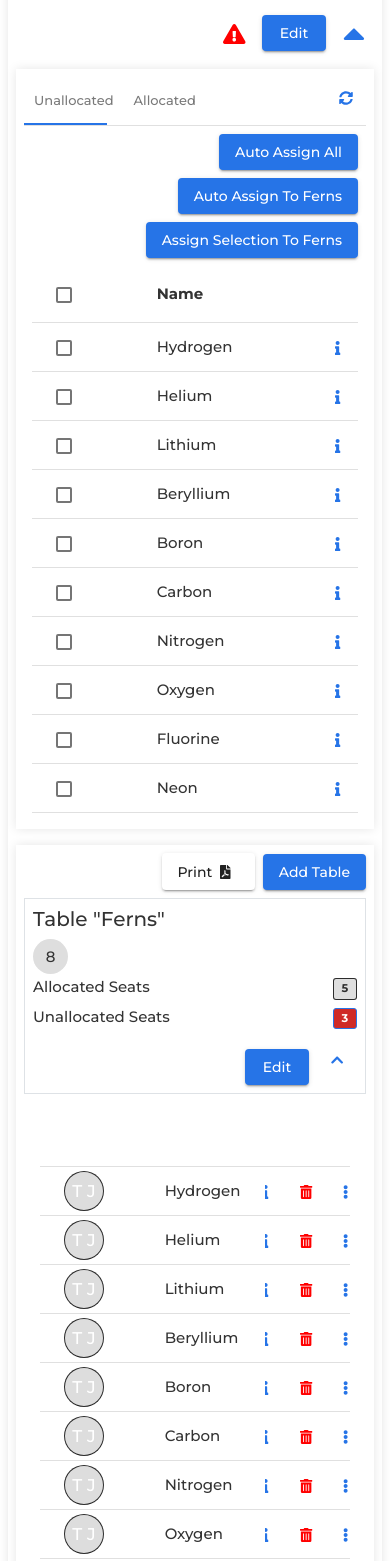
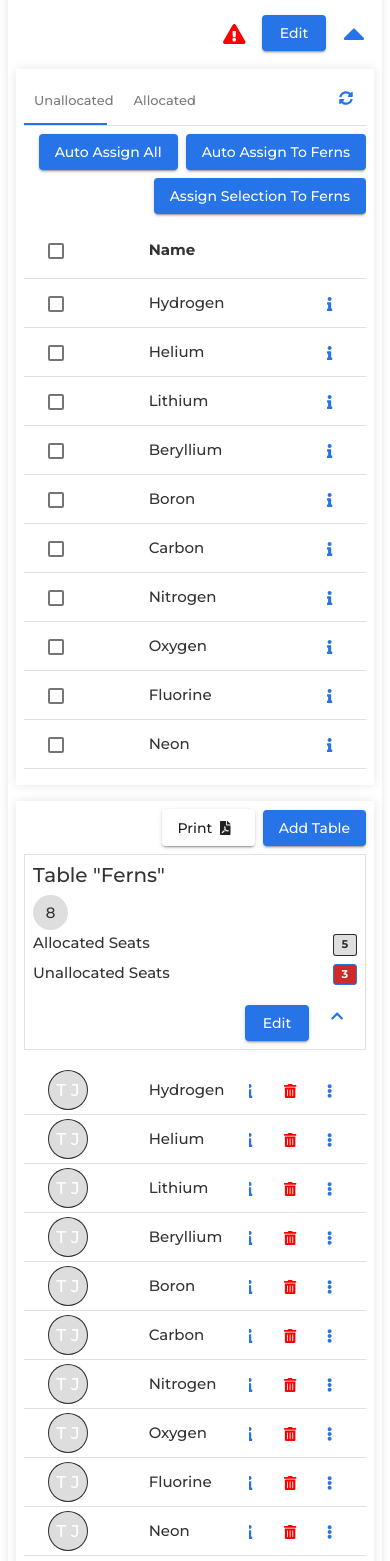
Before and after one commit to bilaljeewa/SeatAllocations, an Angular app: page / in a window 390 px wide. Shown: the part 380-1941 px from the top of the page. Built offline with nearby package versions, Linux system fonts and the light colour scheme.

Commit message:
work on responsive

```diff
--- a/src/app/components/seat-allocation/seat-allocation.component.html
+++ b/src/app/components/seat-allocation/seat-allocation.component.html
@@ -70,11 +70,11 @@
             <div class="session-open-wrap">
                 <div class="row">
                     <div class="col-lg-5 mb-3 mb-lg-0">
-                        <div class="side-list-wrap p-2 p-xl-3">
+                        <div class="side-list-wrap p-2 p-sm-3">
                             <div class="top-tabs">
                                 <mat-tab-group dynamicHeight>
                                     <mat-tab label="Unallocated">
-                                        <div class="p-2 p-md-3">
+                                        <div class="py-2 py-md-3">
                                             <div class="button-wrap text-right">
                                                 <button mat-raised-button color="primary" class="ml-2 mb-2">Auto Assign
                                                     All</button>
@@ -134,7 +134,7 @@
                                         </div>
                                     </mat-tab>
                                     <mat-tab label="Allocated">
-                                        <div class="p-2 p-md-3">
+                                        <div class="py-2 py-md-3">
                                             <div class="button-wrap text-right">
                                                 <button mat-raised-button color="primary" class="ml-2 mb-2">Auto Assign
                                                     All</button>
@@ -145,7 +145,6 @@
                                                     Selection
                                                     To Ferns</button>
                                             </div>
-
                                         </div>
                                     </mat-tab>
                                 </mat-tab-group>
@@ -158,7 +157,7 @@
                         </div>
                     </div>
                     <div class="col-lg-7">
-                        <div class="table-list-wrap p-2 p-xl-3">
+                        <div class="table-list-wrap p-2 p-sm-3">
                             <div class="top-buttons d-flex align-items-center justify-content-end mb-2 mb-md-3">
                                 <button mat-raised-button class="">
                                     <span>Print</span>
@@ -207,7 +206,7 @@
                                         </div>
                                     </div>
                                 </div>
-                                <div class="table-wrap p-3 p-sm-3 d-block">
+                                <div class="table-wrap py-3 py-sm-3 d-block">
                                     <div class="table-responsive">
                                         <mat-table [dataSource]="dataSource" class="w-100">
                                             <!--image column-->
@@ -250,7 +249,7 @@
                                                 </mat-cell>
                                             </ng-container>
 
-                                            <mat-header-row *matHeaderRowDef="fernolumns"></mat-header-row>
+                                            <mat-header-row class="d-none" *matHeaderRowDef="fernolumns"></mat-header-row>
                                             <mat-row *matRowDef="let row; columns: fernolumns;"></mat-row>
                                         </mat-table>
                                     </div>
--- a/src/app/components/seat-allocation/seat-allocation.component.scss
+++ b/src/app/components/seat-allocation/seat-allocation.component.scss
@@ -15,15 +15,6 @@
                         font-size: 13px;
                     }
                 }
-            }
-        }
-    }
-
-    .table-list-inner {
-
-        .table-wrap {
-            thead {
-                display: none;
             }
         }
     }
```
